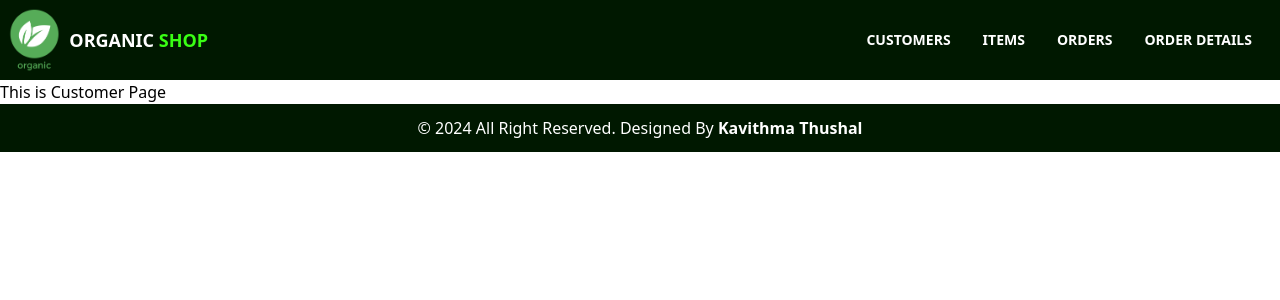
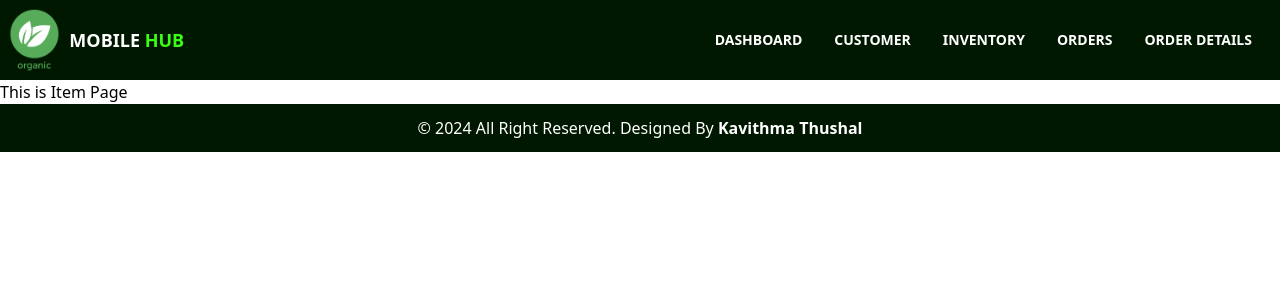
Before and after one commit to Kavithma-Thushal/Organic-Shop-MERN, a React (Create React App) app: page /item in a window 1280 px wide. Shown: the top 300 px of the page. Built offline with nearby package versions, Linux system fonts and the light colour scheme.

Commit message:
BrowserRouter Added

```diff
--- a/src/App.tsx
+++ b/src/App.tsx
@@ -1,13 +1,16 @@
+import {BrowserRouter} from "react-router-dom";
 import {Navbar} from "./views/components/Navbar/Navbar";
-import {Customer} from "./views/pages/Customer/Customer";
+import {Content} from "./views/components/Content/Content";
 import {Footer} from "./views/components/Footer/Footer";
 
 function App() {
     return (
         <div>
-            <Navbar/>
-            <Customer/>
-            <Footer/>
+            <BrowserRouter>
+                <Navbar/>
+                <Content/>
+                <Footer/>
+            </BrowserRouter>
         </div>
     );
 }
--- /dev/null
+++ b/src/views/components/Content/Content.tsx
@@ -0,0 +1,21 @@
+import {Route, Routes} from "react-router-dom";
+import {Dashboard} from "../../pages/Dashboard/Dashboard";
+import {Customer} from "../../pages/Customer/Customer";
+import {Item} from "../../pages/Item/Item";
+import {Orders} from "../../pages/Orders/Orders";
+import {OrderDetails} from "../../pages/OrderDetails/OrderDetails";
+
+export function Content() {
+    return (
+        <div>
+            <Routes>
+                <Route path={"/Organic-Shop-MERN"} element={<Dashboard/>}></Route>
+                <Route path={"/dashboard"} element={<Dashboard/>}></Route>
+                <Route path={"/customer"} element={<Customer/>}></Route>
+                <Route path={"/item"} element={<Item/>}></Route>
+                <Route path={"/orders"} element={<Orders/>}></Route>
+                <Route path={"/orderDetails"} element={<OrderDetails/>}></Route>
+            </Routes>
+        </div>
+    );
+}
--- a/src/views/components/Navbar/Navbar.tsx
+++ b/src/views/components/Navbar/Navbar.tsx
@@ -7,15 +7,16 @@
                 <a href="https://github.com/Kavithma-Thushal" target="_blank" rel="noopener noreferrer">
                     <div className="flex items-center">
                         <img src={logo} className="mr-2" style={{height: '8vmin'}} alt="Nav-logo"/>
-                        <div className="text-lg font-bold">ORGANIC <span className="text-neonGreen">SHOP</span>
+                        <div className="text-lg font-bold">MOBILE <span className="text-neonGreen">HUB</span>
                         </div>
                     </div>
                 </a>
                 <div className="space-x-8 text-sm font-semibold">
-                    <a href="#customers" className="hover:text-neonGreen transition-colors duration-300">CUSTOMERS</a>
-                    <a href="#items" className="hover:text-neonGreen transition-colors duration-300">ITEMS</a>
-                    <a href="#orders" className="hover:text-neonGreen transition-colors duration-300">ORDERS</a>
-                    <a href="#orderDetails" className="hover:text-neonGreen transition-colors duration-300">ORDER
+                    <a href="dashboard" className="hover:text-neonGreen transition-colors duration-300">DASHBOARD</a>
+                    <a href="customer" className="hover:text-neonGreen transition-colors duration-300">CUSTOMER</a>
+                    <a href="item" className="hover:text-neonGreen transition-colors duration-300">INVENTORY</a>
+                    <a href="orders" className="hover:text-neonGreen transition-colors duration-300">ORDERS</a>
+                    <a href="orderDetails" className="hover:text-neonGreen transition-colors duration-300">ORDER
                         DETAILS</a>
                 </div>
             </div>
--- /dev/null
+++ b/src/views/pages/Dashboard/Dashboard.tsx
@@ -0,0 +1,7 @@
+export function Dashboard() {
+    return (
+        <div>
+            <h1>This is Dashboard Page</h1>
+        </div>
+    );
+}
--- /dev/null
+++ b/src/views/pages/Item/Item.tsx
@@ -0,0 +1,7 @@
+export function Item() {
+    return (
+        <div>
+            <h1>This is Item Page</h1>
+        </div>
+    );
+}
--- /dev/null
+++ b/src/views/pages/OrderDetails/OrderDetails.tsx
@@ -0,0 +1,7 @@
+export function OrderDetails() {
+    return (
+        <div>
+            <h1>This is OrderDetails Page</h1>
+        </div>
+    );
+}
--- /dev/null
+++ b/src/views/pages/Orders/Orders.tsx
@@ -0,0 +1,7 @@
+export function Orders() {
+    return (
+        <div>
+            <h1>This is Orders Page</h1>
+        </div>
+    );
+}
```
